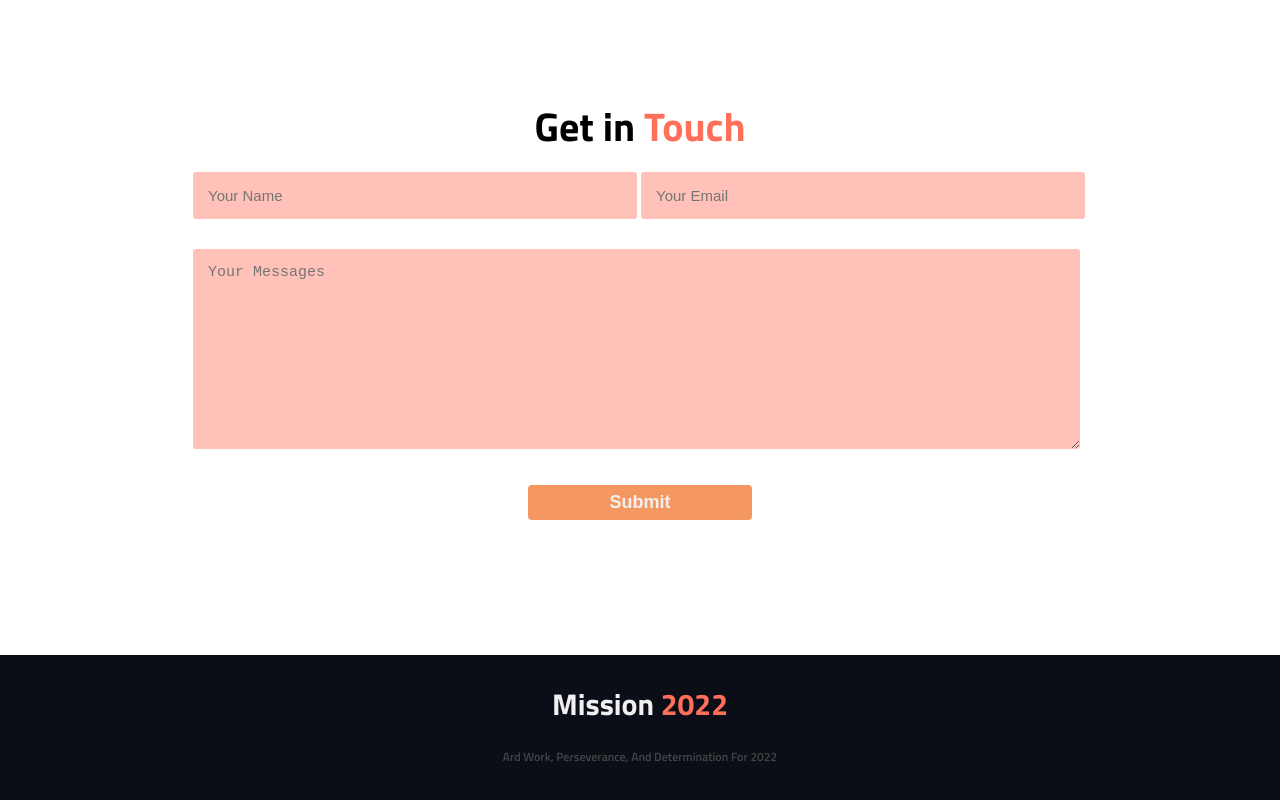
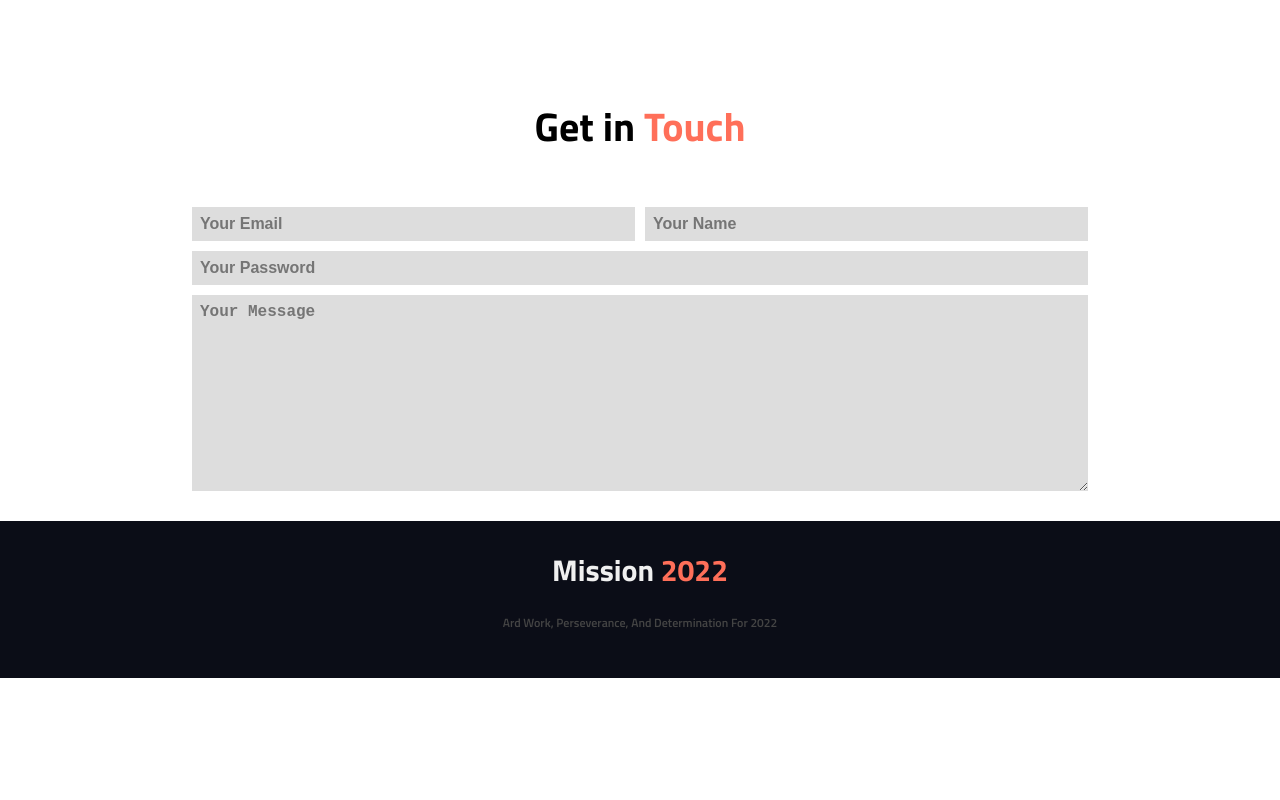
Before and after one commit to Safiul-Azam/milestone-1-assignment-1, a plain HTML site: page index.html in a window 1280 px wide. Shown: the part 2221-3021 px from the top of the page. After the commit the page ends 2899 px from the top, so only its background shows below. Drawn offline with Linux system fonts and the light colour scheme.

Commit message:
changed contact section with css style

```diff
--- a/css/style.css
+++ b/css/style.css
@@ -129,36 +129,50 @@ p{
     margin-left: 5%;
 }
 /*-- CONTANT SECTION --*/
-.contact-section form{
-    width:70%;
-    margin-bottom: 120px;
+.contact-section h2{
+    text-align: center;
+    margin-bottom: 50px;
 }
+/* .contact-section{
+    background-image: url(../images/shapes/shape-4.png);
+    background-repeat: no-repeat;
+    background-position:right;
+    background-size: 20%;
+} */
 .contact-flex{
+    width:100%;
     display: flex;
     justify-content: center;
 }
-.contact-section h2{
-    text-align: center;
+.contact-flex form{
+    width:70%;
+    display: flex;
+    justify-content: center;
+    flex-direction: column;
+    margin-bottom: 20px;
 }
-.contact-section .half-width{
-    margin-left: 0;
+.field{
+    width:100%;
+    padding: 8px;
+    margin-bottom: 10px;
+    font-size: 16px;
+    color:#333;
+    font-weight: 600;
+    outline: none;
+    border:none;
+    background-color: #ddd;
 }
-input,textarea{
-    width:99%;
-    background:#ff6c566b;
-    padding: 15px;
-    font-size: 15px;
-    border: 0;
-    border-radius:3px;
-    color:#fff;
-    margin: 15px 1px;
+.email-name{
+    display: flex;
+    flex-direction: row;
 }
-.input-right{
-    padding-right: -2px;
+.email-name .field{
+    margin-right: 10px;
 }
-#submit{
-   width: 25%;
+.email-name .field:nth-child(2){
+    margin-right: 0;
 }
+
 /*-- FOOTER SECTION --*/
 .footer-section{
     text-align: center;
--- a/index.html
+++ b/index.html
@@ -73,21 +73,13 @@
         <h2>Get in <span class="mission-color">Touch</span></h2>
         <div class="contact-flex">
             <form action="">
-                <div class="contact-flex">
-                    <div class="half-width">
-                        <input class="input-right " type="text" placeholder="Your Name">
-                    </div>
-                    <div class="half-width">
-                        <input class="input-left" type="text" placeholder="Your Email">
-                    </div>
-                </div>
-            <div class="contant-flex">
-                <textarea placeholder="Your Messages" cols="30" rows="10"></textarea>
-            </div>
-            <div class="contact-flex">
-                <input type="submit" value="Submit" class="link-btn" id="submit" >
-            </div>
-        </form>
+                  <div class="email-name">
+                     <input class="field" type="email" name=""  id="" placeholder="Your Email">
+                     <input class="field" type="text" name=""  id="" placeholder="Your Name">
+                 </div>
+                    <input class="field" type="password" name="" id="" placeholder="Your Password">
+                    <textarea class="field" name="Message" id="" cols="30" rows="10" placeholder="Your Message"></textarea>
+            </form>
         </div>
 
     </section>
```
